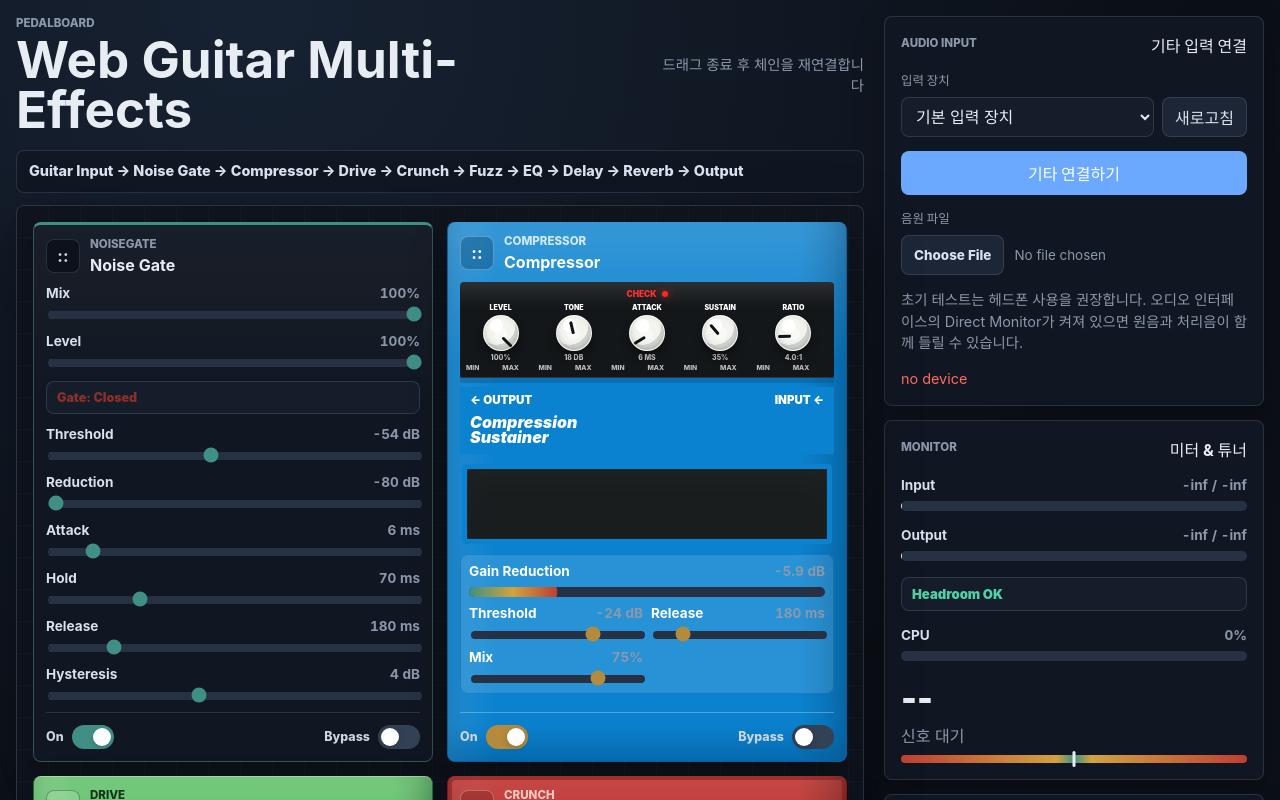
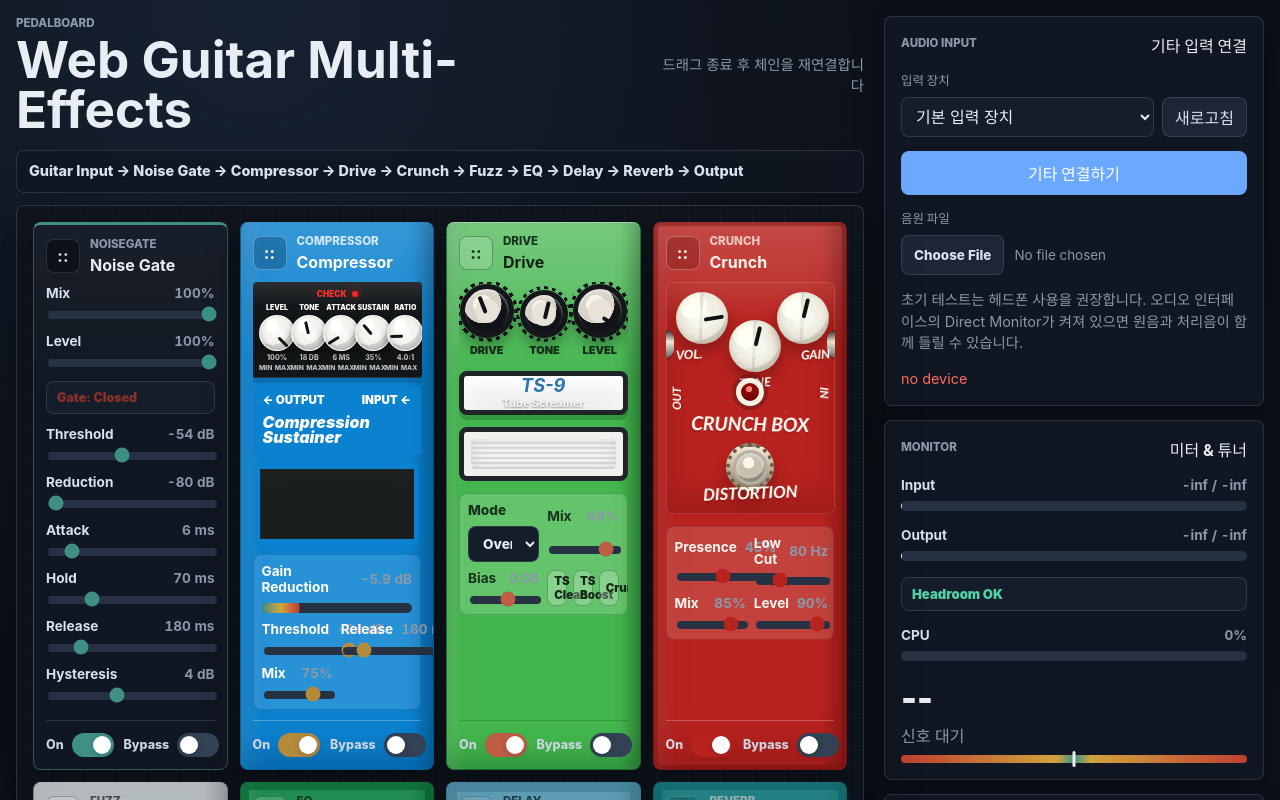
Before and after one commit to kimyounggaur/Guitar-Pedalboard, a React (Vite) app: page / in a window 1280 px wide. Shown: the top 800 px of the page. Built offline with nearby package versions, Linux system fonts and the light colour scheme.

Commit message:
Use four-column pedal grid

```diff
--- a/src/styles/globals.css
+++ b/src/styles/globals.css
@@ -141,8 +141,8 @@ h2 {
 
 .pedal-board {
   display: grid;
-  grid-template-columns: repeat(2, minmax(0, 1fr));
-  gap: 14px;
+  grid-template-columns: repeat(4, minmax(0, 1fr));
+  gap: 12px;
   overflow: visible;
   min-height: auto;
   width: 100%;
@@ -2719,6 +2719,10 @@ select,
     grid-template-columns: 1fr;
   }
 
+  .pedal-board {
+    grid-template-columns: repeat(2, minmax(0, 1fr));
+  }
+
   .sidebar {
     grid-template-columns: repeat(2, minmax(0, 1fr));
   }
```
